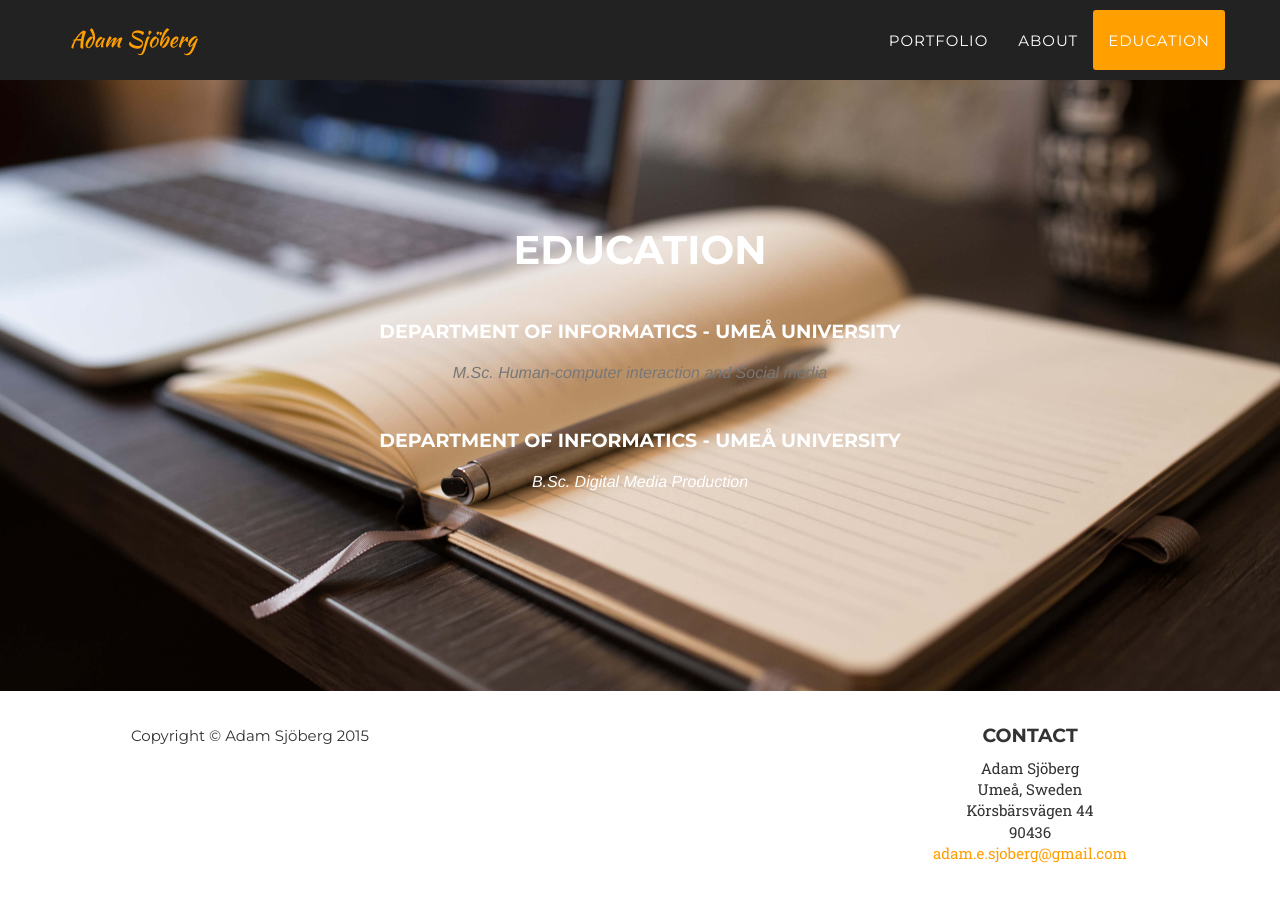
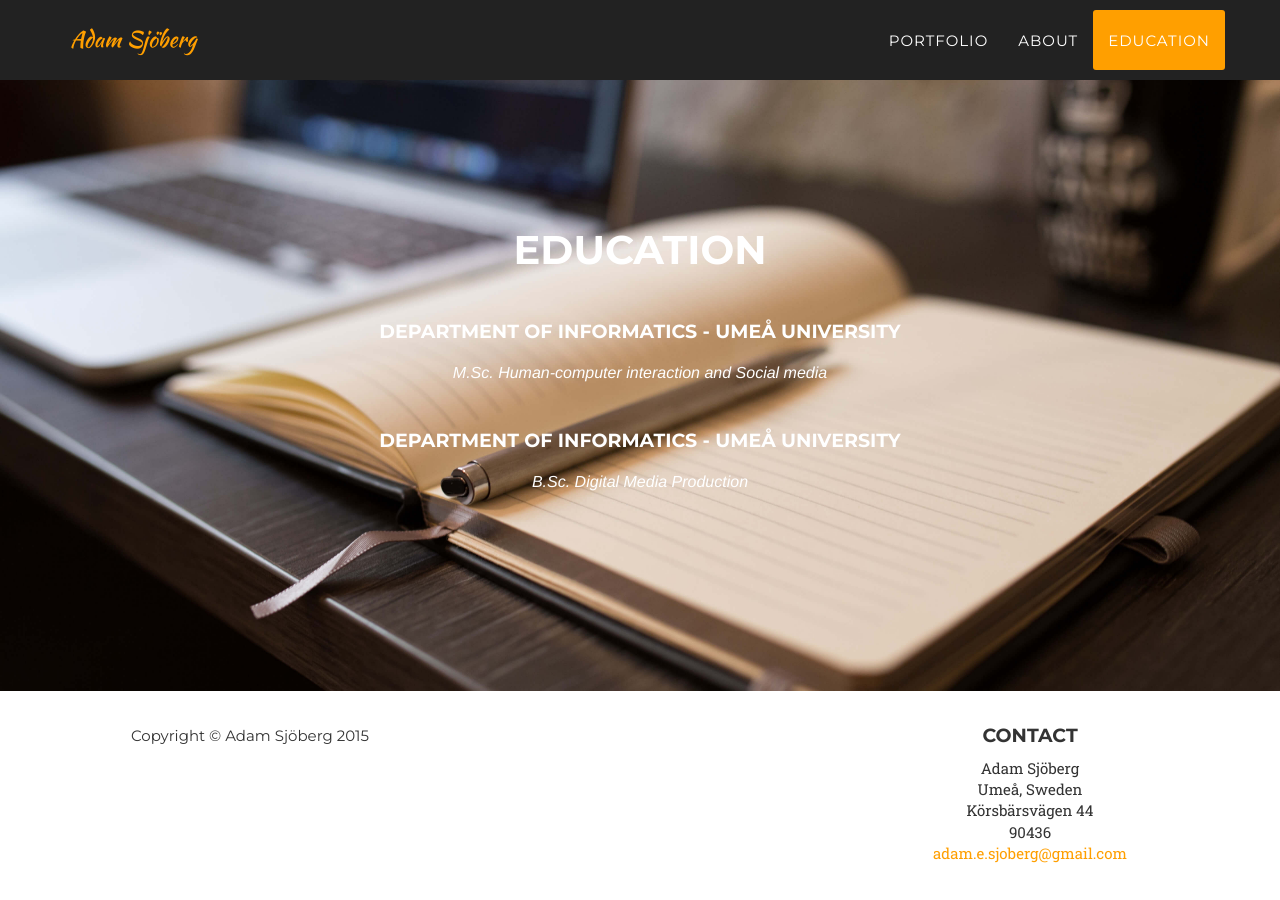
Before and after one commit to Adamsjoberg/Adamsjoberg.github.io, a Jekyll site: the page built from index.html, in a window 1280 px wide and 900 px high, scrolled down 3395 px. Built offline with Jekyll 4.4.1, drawn with Linux system fonts in a browser that asks for light colours; some web fonts are replaced.

Commit message:
changed text class education

```diff
--- a/_includes/team.html
+++ b/_includes/team.html
@@ -6,7 +6,7 @@
                     <h2 class="section-heading">Education</h2>
                     <div class="degree-text">
                     <h4>Department of Informatics - Umeå University</h4>
-                    <h3 class="section-subheading text-muted">M.Sc. Human-computer interaction and Social media</h3>
+                    <h3 class="section-subheading education-text">M.Sc. Human-computer interaction and Social media</h3>
                     </div>
                     <div class="degree-text">
                     <h4>Department of Informatics - Umeå University</h4>
```
